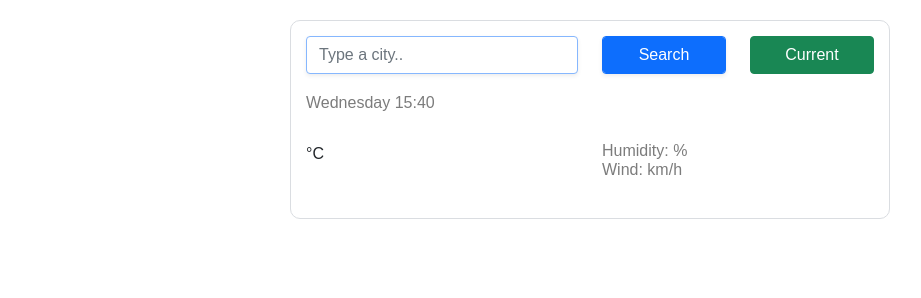
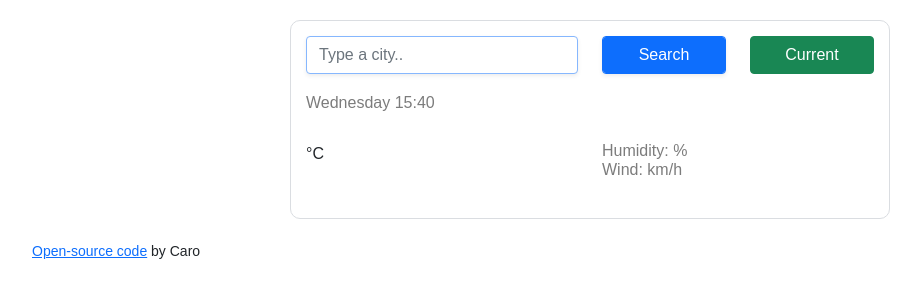
Before and after one commit to OlgaMilemis/WeatherApp, a plain HTML site: page index.html in a window 1280 px wide. Shown: the whole page, without its empty margins (50-971 px from the left). Drawn offline with nearby package versions, Linux system fonts and the light colour scheme; no server answers.

Commit message:
Update index.html

```diff
--- a/index.html
+++ b/index.html
@@ -68,6 +68,12 @@
           </div>
         </div>
       </div>
+      <small>
+        <a href="https://github.com/OlgaMilemis/WeatherApp" target="_blank"
+          >Open-source code</a
+        >
+        by Caro
+      </small>
     </div>
 
     <script src="src/index.js"></script>
```
